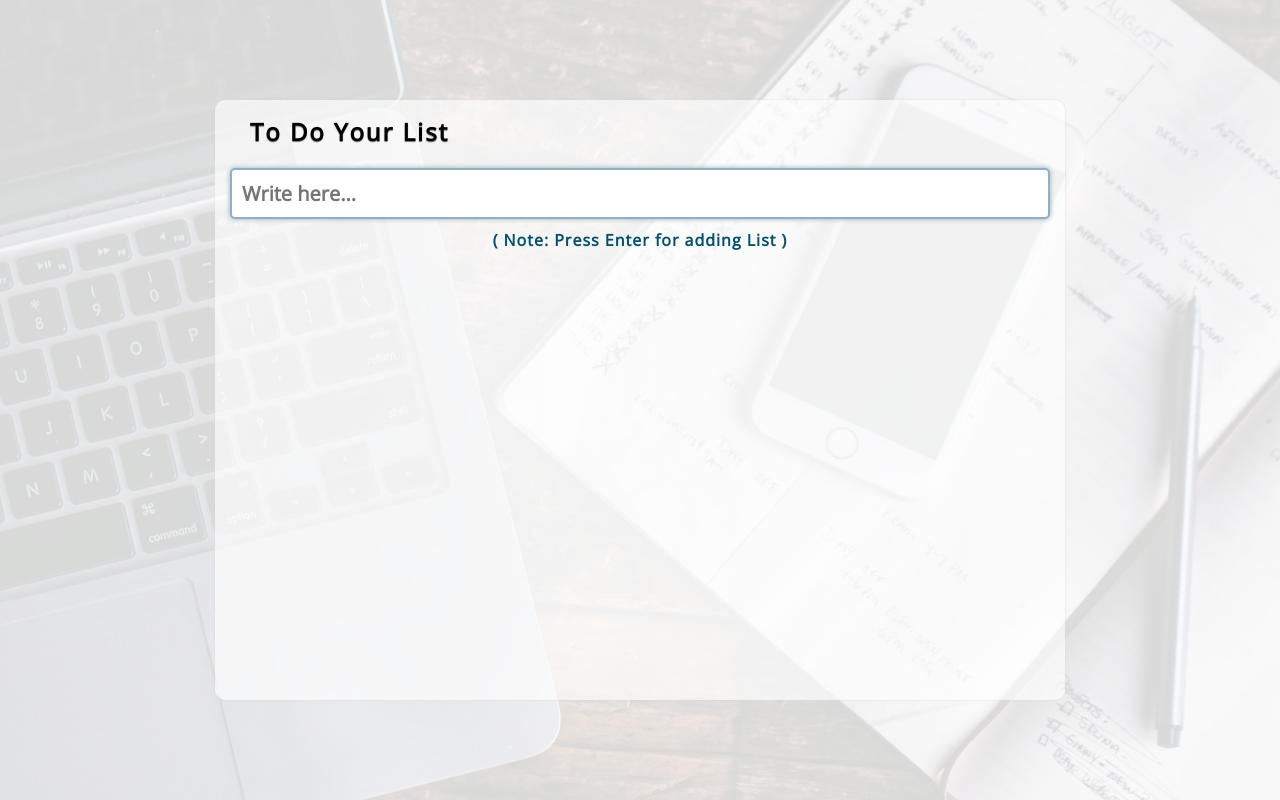
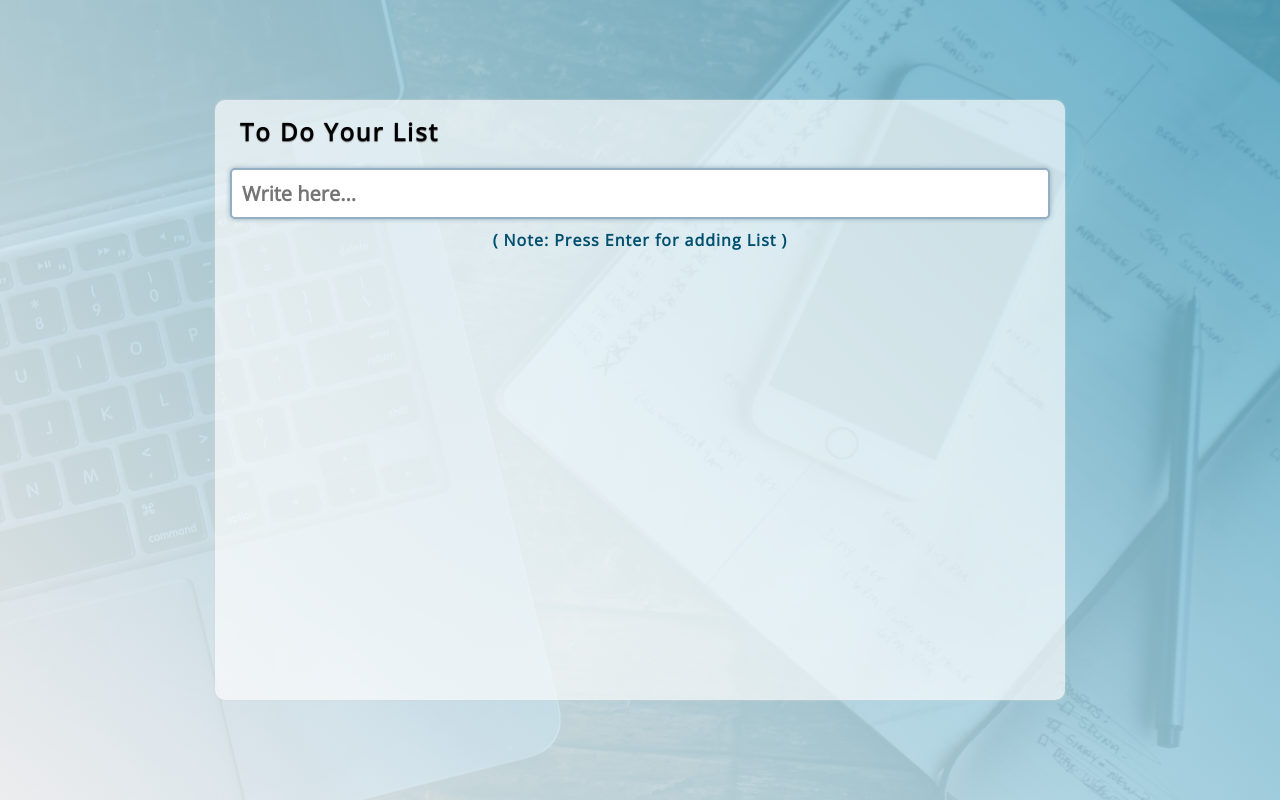
Before and after one commit to farhaanmalik/Simple-To-Do-List, a plain HTML site: page index.html in a window 1280 px wide. Drawn offline with nearby package versions, Linux system fonts and the light colour scheme.

Commit message:
Update style.css

```diff
--- a/style.css
+++ b/style.css
@@ -13,7 +13,7 @@ main {
     background: url(bg.avif) no-repeat center center/cover;
 }
 .container{
-    background-color: #ffffffcf;
+    background: linear-gradient( 45deg, #ffffffe1, #51a7c4d8);
     width: 100%;
     height: 100vh;
     display: flex;
@@ -32,7 +32,7 @@ main {
     display: flex;
     align-items: center;
     justify-content: space-between;
-    padding: 0px 20px;
+    padding: 0px 10px;
 }
 .head input{
    outline: none;
```
